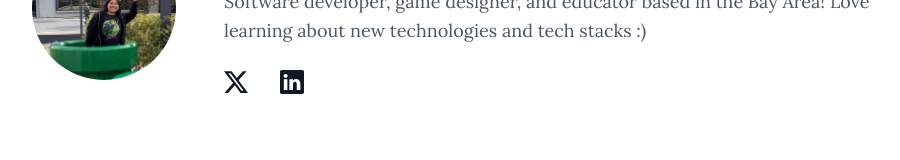
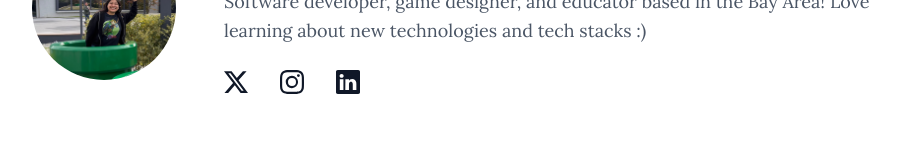
Before and after one commit to ashley-perez/portfolio-site, a React (Vite) app: page / in a window 1280 px wide. Shown: the part 173-333 px from the top of the page, without its empty margins (184-1084 px from the left). Built offline with nearby package versions, Linux system fonts and the light colour scheme.

Commit message:
fixed small things

```diff
--- a/src/components/Hero.tsx
+++ b/src/components/Hero.tsx
@@ -1,5 +1,5 @@
 import { BsTwitterX } from "react-icons/bs";
-// import { BsInstagram } from "react-icons/bs";
+import { BsInstagram } from "react-icons/bs";
 import { BsLinkedin } from "react-icons/bs";
 
 // creates the Hero part which is the banner
@@ -22,11 +22,9 @@ export default function Hero() {
           <a href="https://x.com/wingedgrenade" className="text-2xl pr-4">
             <BsTwitterX />
           </a>
-					{ /* not ready yet
-          <a href="https://instagram.com" className="text-2xl pr-4">
+          <a href="https://instagram.com/wingedgrenade" className="text-2xl pr-4">
             <BsInstagram />
           </a>
-				   */ }
           <a
             href="https://www.linkedin.com/in/ashley-perezzz/"
             className="text-2xl pr-4"
--- a/src/components/Resume.tsx
+++ b/src/components/Resume.tsx
@@ -70,7 +70,7 @@ const cards: ResumeInfo[] = [
     bullets: [
       "Created and managed web pages for diversity and inclusion initiatives within Baskin Engineering using a content management system (CMS)",
       "Met regularly with supervisor to plan webpage timelines and improve promotion of diversity initiatives within Baskin",
-      "Contributed to student engagement efforts by supporting online presence and program promotion",
+			"Contributed to student engagement by enhancing student organizations’ online presence and promoting programs",
     ],
     // github:,
     // liveurl:,
```
